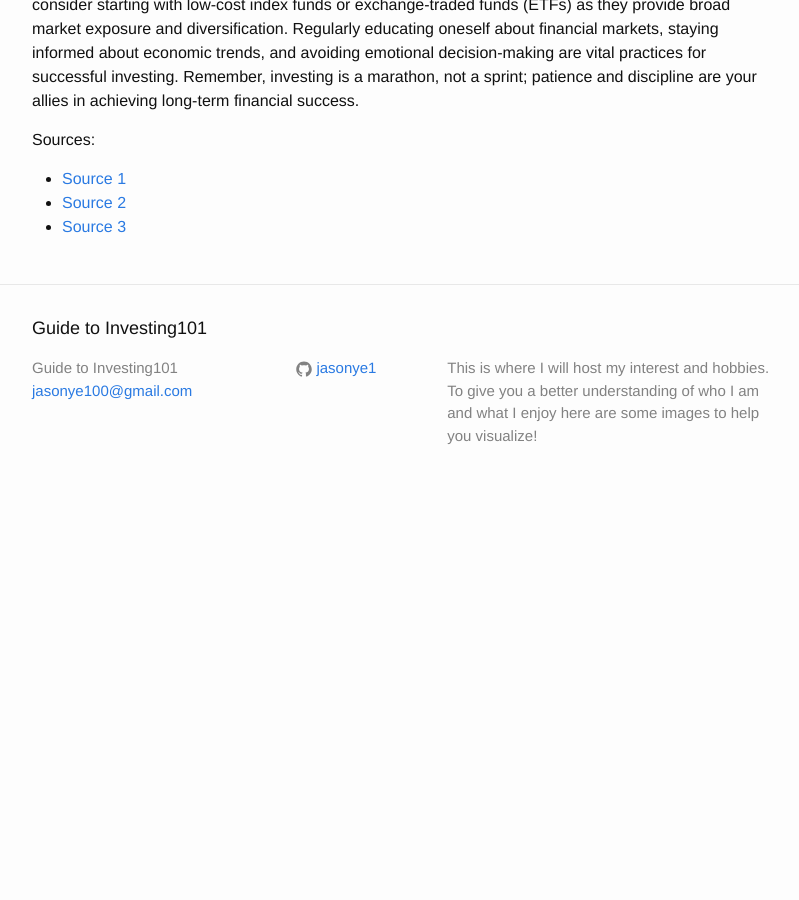
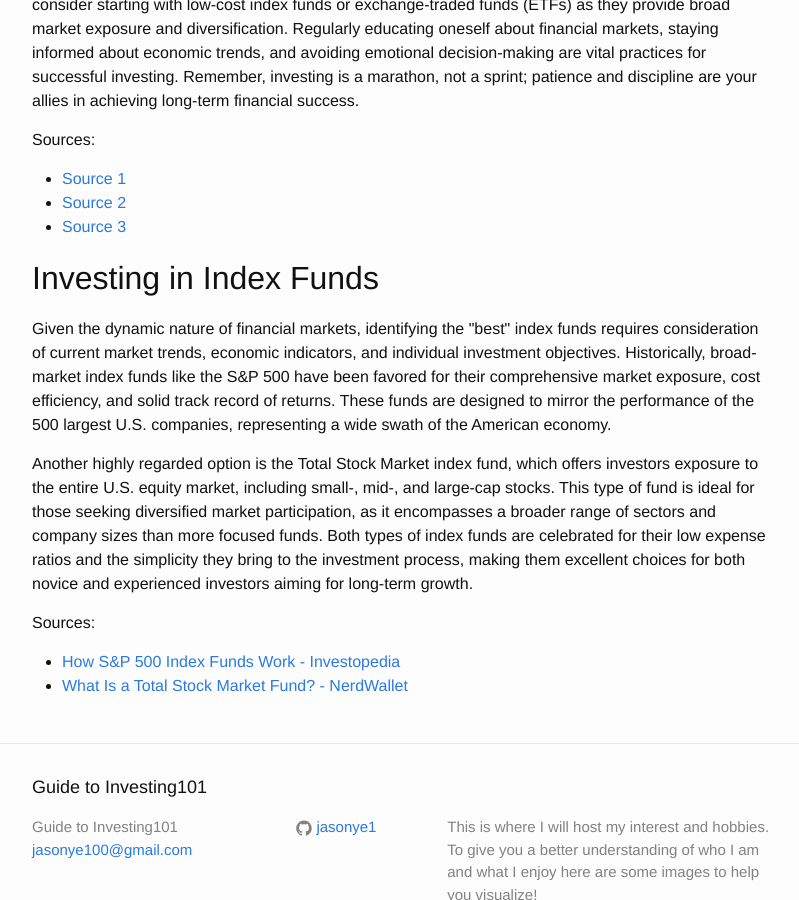
Before and after one commit to jasonye1/jasonye1.github.io, a Jekyll site: the page built from index.html, in a window 1280 px wide and 900 px high, scrolled down 615 px. Shown: the whole window, without its empty margins (238-1037 px from the left). Built offline with Jekyll 4.4.1, drawn with Linux system fonts in a browser that asks for light colours; before the commit the page ends 1122 px from its top, so only the background shows below that.

Commit message:
Update index.html

```diff
--- a/index.html
+++ b/index.html
@@ -53,3 +53,22 @@ your allies in achieving long-term financial success.</p>
     </ul>
 </body>
 </html>
+<html lang="en">
+<head>
+    <meta charset="UTF-8">
+    <meta name="viewport" content="width=device-width, initial-scale=1.0">
+    <title>Investing in Index Funds</title>
+</head>
+<body>
+    <h1>Investing in Index Funds</h1>
+    <p>Given the dynamic nature of financial markets, identifying the "best" index funds requires consideration of current market trends, economic indicators, and individual investment objectives. Historically, broad-market index funds like the S&P 500 have been favored for their comprehensive market exposure, cost efficiency, and solid track record of returns. These funds are designed to mirror the performance of the 500 largest U.S. companies, representing a wide swath of the American economy.</p>
+
+    <p>Another highly regarded option is the Total Stock Market index fund, which offers investors exposure to the entire U.S. equity market, including small-, mid-, and large-cap stocks. This type of fund is ideal for those seeking diversified market participation, as it encompasses a broader range of sectors and company sizes than more focused funds. Both types of index funds are celebrated for their low expense ratios and the simplicity they bring to the investment process, making them excellent choices for both novice and experienced investors aiming for long-term growth.</p>
+
+    <p>Sources:</p>
+    <ul>
+        <li><a href="https://www.investopedia.com/articles/investing/092815/how-sp-500-index-funds-work.asp">How S&P 500 Index Funds Work - Investopedia</a></li>
+        <li><a href="https://www.nerdwallet.com/article/investing/total-stock-market-fund">What Is a Total Stock Market Fund? - NerdWallet</a></li>
+    </ul>
+</body>
+</html>
```
